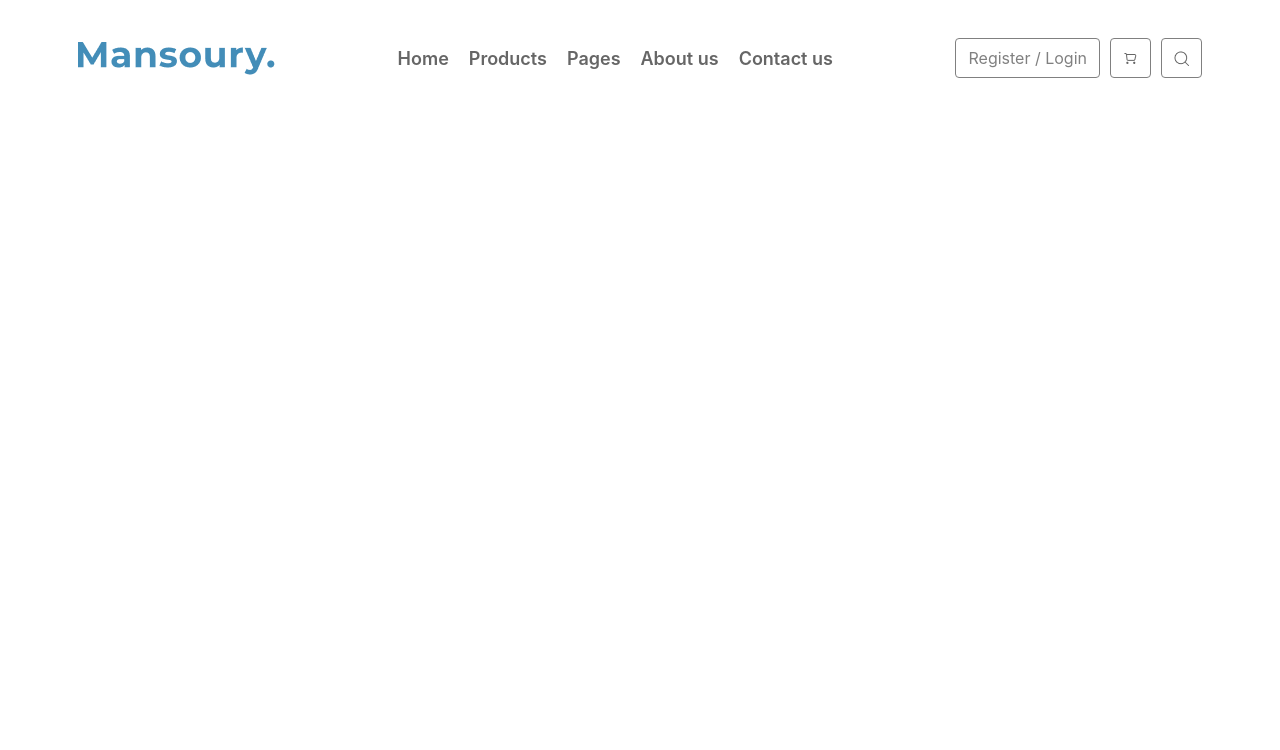
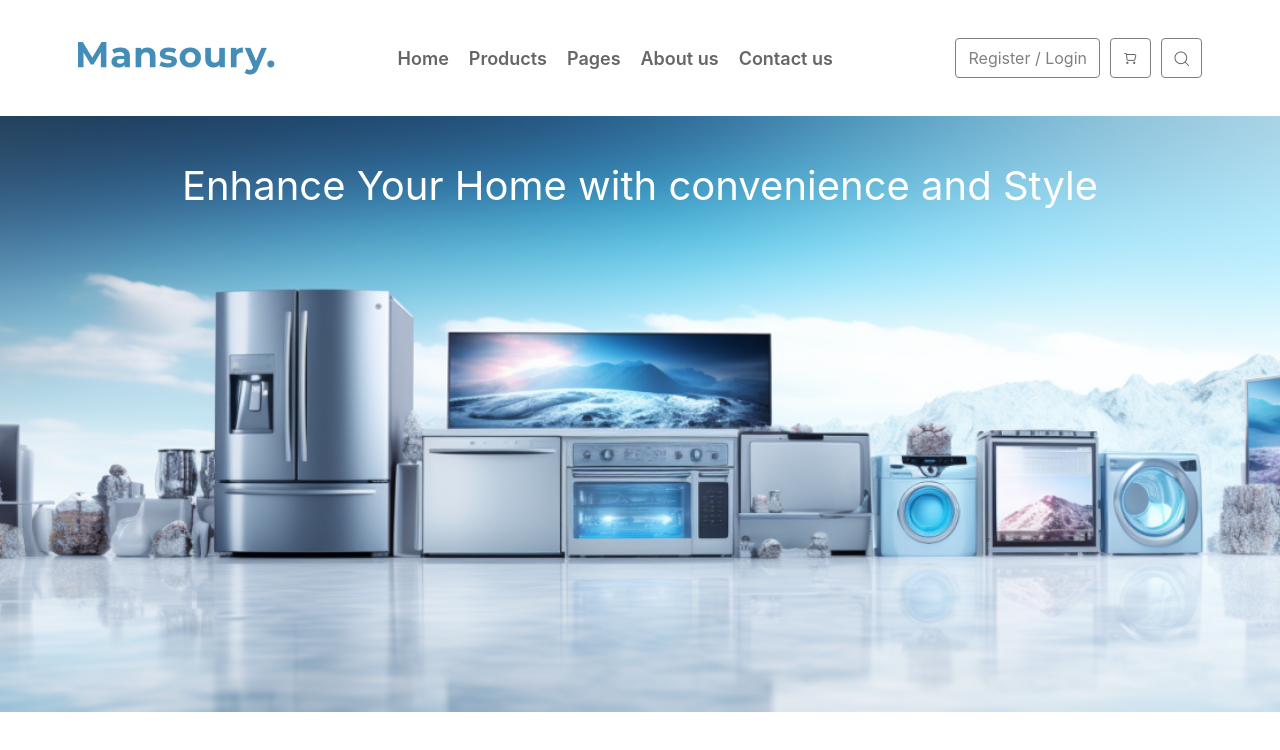
Before and after one commit to maga76/branch, a website: page index.html in a window 1280 px wide. Drawn offline with nearby package versions, Linux system fonts and the light colour scheme; files that its build step writes are made by us from their sources; files whose address does not match are found by name.

Commit message:
section1

```diff
--- a/index.html
+++ b/index.html
@@ -24,5 +24,12 @@
             </div>
         </div>
     </header>
+    <main>
+        <section>
+            <div class="bg-[url(src/image/bg-[url].png)] bg-cover bg-center">
+                <h1 class="text-[40px] text-center bg-[url(/src/image/bg-[url].png)] bg-cover bg-center pb-100 text-[white] pt-10 lg:h-[596px] h-[392px]">Enhance Your Home with convenience and Style</h1>
+            </div>
+        </section>
+    </main>
 </body>
 </html>
```
Also changed, not shown: src/image/bg-[url].png (added).
